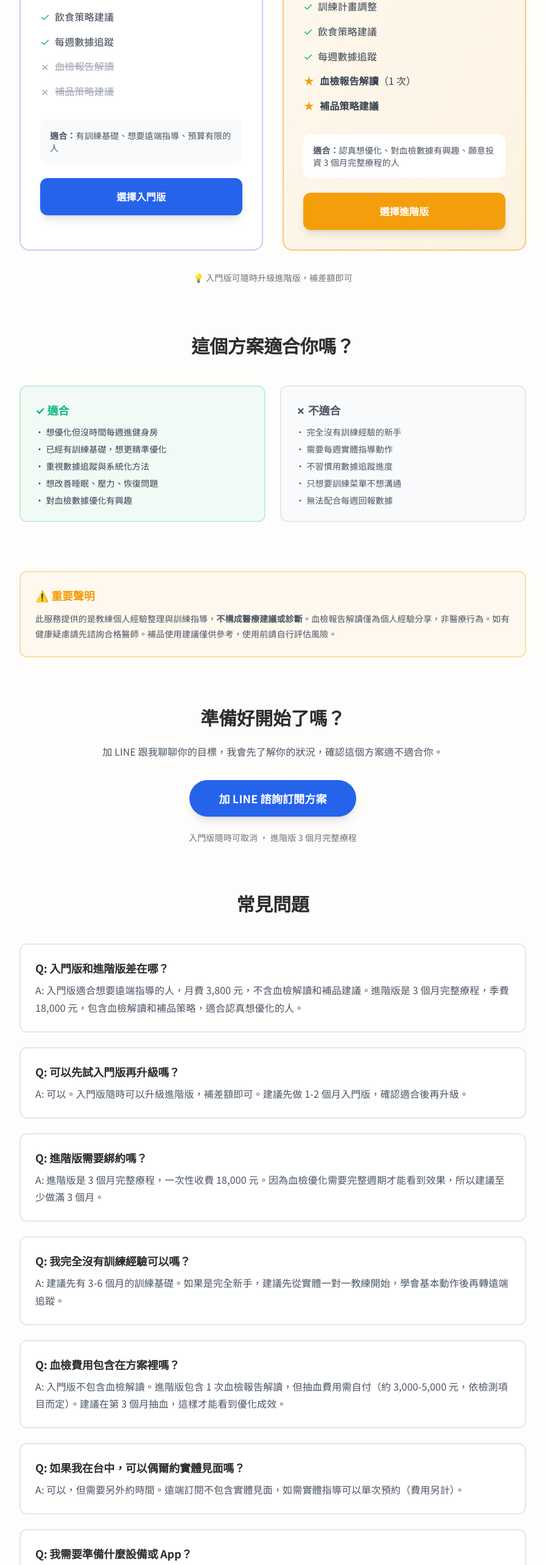
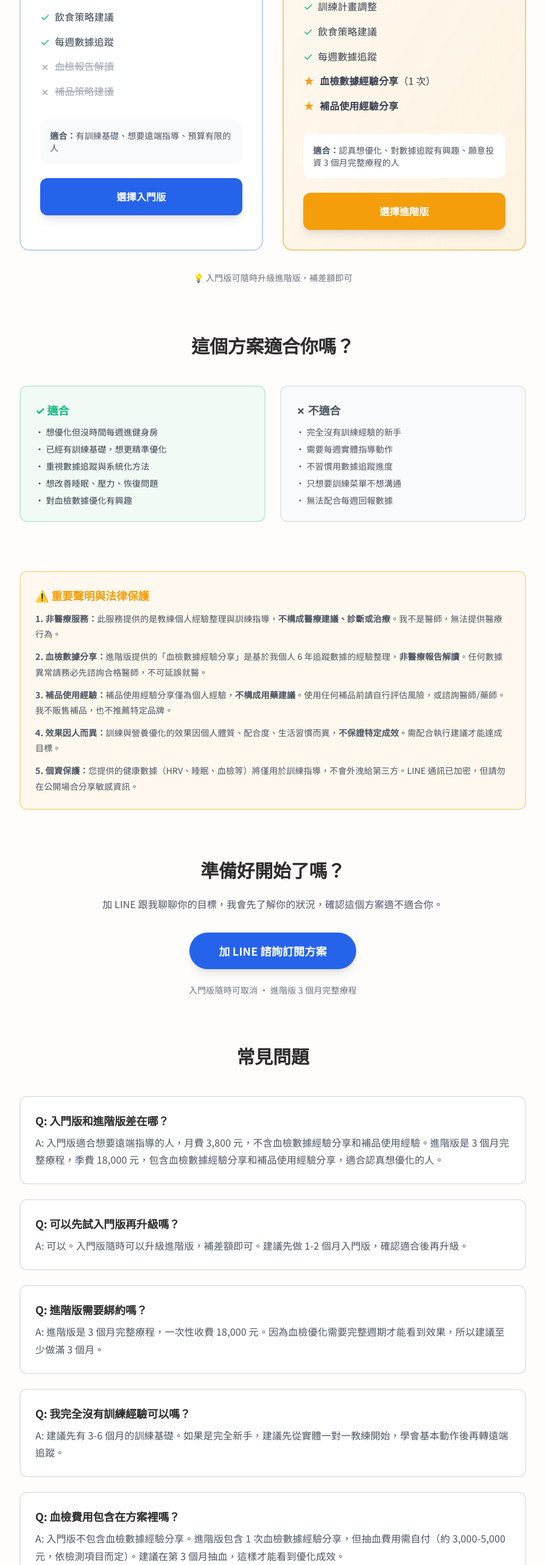
Before and after one commit to chenhoward456-hash/V3, a Next.js app: page /remote in a window 1280 px wide. Shown: the part 1140-3706 px from the top of the page at 61% size, without its empty margins (192-1087 px from the left). Built offline with nearby package versions, Linux system fonts and the light colour scheme.

Commit message:
fix: 法律風險控管 - 改用詞為個人經驗分享、加強免責聲明、加入退費規則與台中特別方案

```diff
--- a/app/remote/page.tsx
+++ b/app/remote/page.tsx
@@ -4,7 +4,7 @@ import LineButton from '@/components/LineButton'
 
 export const metadata: Metadata = {
   title: '遠端數據追蹤訂閱 - 入門版3800元起 | Howard',
-  description: '兩種方案任選：入門版月費3800元（LINE諮詢+月視訊）、進階版季度18000元（含血檢解讀+補品建議）。不用進健身房，用數據優化你的身體系統。',
+  description: '兩種方案任選：入門版月費3800元（LINE諮詢+月視訊）、進階版季度18000元（含血檢數據經驗分享+補品使用經驗）。不用進健身房，用數據優化你的身體系統。',
 }
 
 export default function RemotePage() {
@@ -148,17 +148,17 @@ export default function RemotePage() {
               </div>
               <div className="flex items-start gap-2">
                 <span className="text-warning text-lg">★</span>
-                <span className="text-gray-700"><strong>血檢報告解讀</strong>（1 次）</span>
+                <span className="text-gray-700"><strong>血檢數據經驗分享</strong>（1 次）</span>
               </div>
               <div className="flex items-start gap-2">
                 <span className="text-warning text-lg">★</span>
-                <span className="text-gray-700"><strong>補品策略建議</strong></span>
+                <span className="text-gray-700"><strong>補品使用經驗分享</strong></span>
               </div>
             </div>
 
             <div className="bg-white rounded-xl p-4 mb-6">
               <p className="text-sm text-gray-600">
-                <strong>適合：</strong>認真想優化、對血檢數據有興趣、願意投資 3 個月完整療程的人
+                <strong>適合：</strong>認真想優化、對數據追蹤有興趣、願意投資 3 個月完整療程的人
               </p>
             </div>
 
@@ -211,10 +211,24 @@ export default function RemotePage() {
       {/* 免責聲明 */}
       <div className="my-12 max-w-4xl mx-auto">
         <div className="bg-warning/5 border-2 border-warning/30 rounded-xl p-6">
-          <h3 className="text-lg font-bold mb-3 text-warning">⚠️ 重要聲明</h3>
-          <p className="text-gray-600 text-sm leading-relaxed">
-            此服務提供的是教練個人經驗整理與訓練指導，<strong>不構成醫療建議或診斷</strong>。血檢報告解讀僅為個人經驗分享，非醫療行為。如有健康疑慮請先諮詢合格醫師。補品使用建議僅供參考，使用前請自行評估風險。
-          </p>
+          <h3 className="text-lg font-bold mb-3 text-warning">⚠️ 重要聲明與法律保護</h3>
+          <div className="space-y-3 text-gray-600 text-sm leading-relaxed">
+            <p>
+              <strong>1. 非醫療服務：</strong>此服務提供的是教練個人經驗整理與訓練指導，<strong>不構成醫療建議、診斷或治療</strong>。我不是醫師，無法提供醫療行為。
+            </p>
+            <p>
+              <strong>2. 血檢數據分享：</strong>進階版提供的「血檢數據經驗分享」是基於我個人 6 年追蹤數據的經驗整理，<strong>非醫療報告解讀</strong>。任何數據異常請務必先諮詢合格醫師，不可延誤就醫。
+            </p>
+            <p>
+              <strong>3. 補品使用經驗：</strong>補品使用經驗分享僅為個人經驗，<strong>不構成用藥建議</strong>。使用任何補品前請自行評估風險，或諮詢醫師/藥師。我不販售補品，也不推薦特定品牌。
+            </p>
+            <p>
+              <strong>4. 效果因人而異：</strong>訓練與營養優化的效果因個人體質、配合度、生活習慣而異，<strong>不保證特定成效</strong>。需配合執行建議才能達成目標。
+            </p>
+            <p>
+              <strong>5. 個資保護：</strong>您提供的健康數據（HRV、睡眠、血檢等）將僅用於訓練指導，不會外洩給第三方。LINE 通訊已加密，但請勿在公開場合分享敏感資訊。
+            </p>
+          </div>
         </div>
       </div>
 
@@ -252,7 +266,7 @@ export default function RemotePage() {
               Q: 入門版和進階版差在哪？
             </h3>
             <p className="text-gray-600">
-              A: 入門版適合想要遠端指導的人，月費 3,800 元，不含血檢解讀和補品建議。進階版是 3 個月完整療程，季費 18,000 元，包含血檢解讀和補品策略，適合認真想優化的人。
+              A: 入門版適合想要遠端指導的人，月費 3,800 元，不含血檢數據經驗分享和補品使用經驗。進階版是 3 個月完整療程，季費 18,000 元，包含血檢數據經驗分享和補品使用經驗分享，適合認真想優化的人。
             </p>
           </div>
 
@@ -288,16 +302,25 @@ export default function RemotePage() {
               Q: 血檢費用包含在方案裡嗎？
             </h3>
             <p className="text-gray-600">
-              A: 入門版不包含血檢解讀。進階版包含 1 次血檢報告解讀，但抽血費用需自付（約 3,000-5,000 元，依檢測項目而定）。建議在第 3 個月抽血，這樣才能看到優化成效。
+              A: 入門版不包含血檢數據經驗分享。進階版包含 1 次血檢數據經驗分享，但抽血費用需自付（約 3,000-5,000 元，依檢測項目而定）。建議在第 3 個月抽血，這樣才能看到優化成效。
             </p>
           </div>
 
           <div className="bg-white rounded-xl p-6 border-2 border-gray-200">
             <h3 className="text-lg font-bold mb-2" style={{color: '#2D2D2D'}}>
-              Q: 如果我在台中，可以偶爾約實體見面嗎？
+              Q: 如果我在台中，可以實體 + 遠端組合嗎？
             </h3>
             <p className="text-gray-600">
-              A: 可以，但需要另外約時間。遠端訂閱不包含實體見面，如需實體指導可以單次預約（費用另計）。
+              A: 可以！台中客戶建議先預約 1-2 次實體課程建立信任感，再轉遠端追蹤。這樣效果最好，我也能更了解你的動作品質和身體狀況。實體課程需另外約時間（費用另計）。
+            </p>
+          </div>
+
+          <div className="bg-white rounded-xl p-6 border-2 border-gray-200">
+            <h3 className="text-lg font-bold mb-2" style={{color: '#2D2D2D'}}>
+              Q: 可以退費嗎？
+            </h3>
+            <p className="text-gray-600">
+              A: 入門版採月繳制，當月不退費，下個月可取消不續約。進階版採季繳制，開始後 7 天內可全額退費，超過 7 天後依比例退費（例：做 1 個月後退費，退還 12,000 元）。
             </p>
           </div>
 
```
